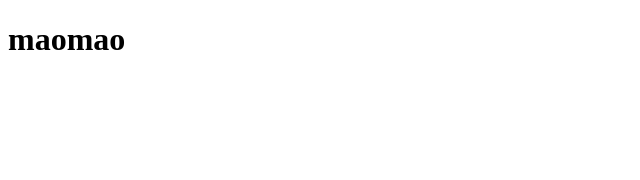
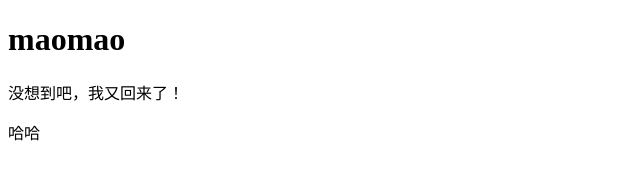
Before and after one commit to zhendehensuiyi/zh, a plain HTML site: page index.html in a window 1280 px wide. Shown: the whole page, without its empty margins (0-640 px from the left). Drawn offline with Linux system fonts and the light colour scheme.

Commit message:
改变就是好事

```diff
--- a/index.html
+++ b/index.html
@@ -8,5 +8,7 @@
 </head>
 <body>
     <h1>maomao</h1>
+    <p>没想到吧，我又回来了！</p>
+    <span>哈哈</span>
 </body>
 </html>
```
Also changed, not shown: index.css (added), index.js (added).
